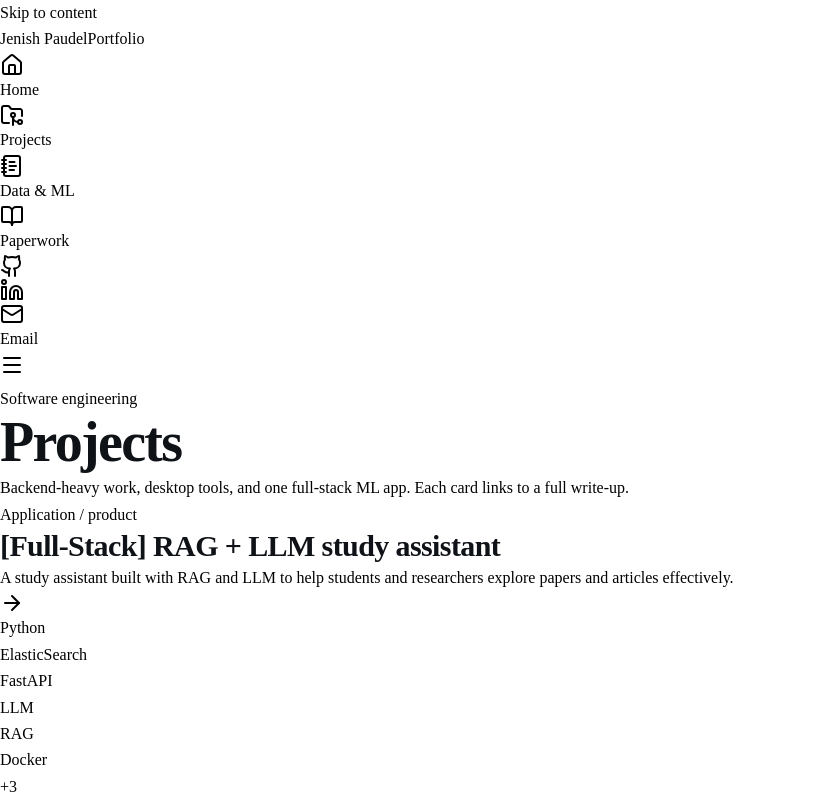
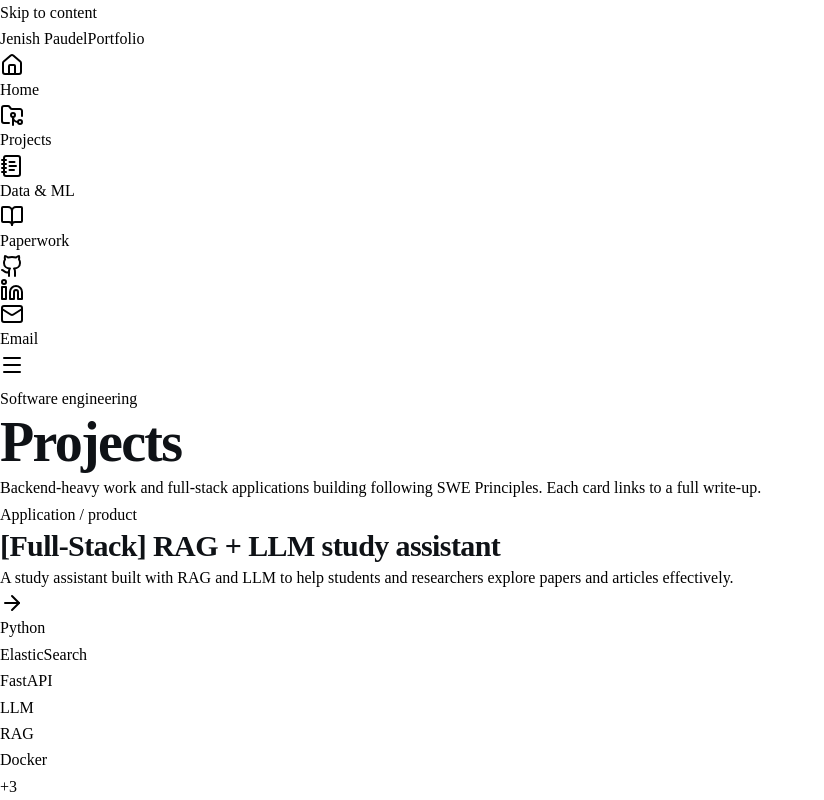
Before and after one commit to amJenish/MyPortfolio, a React (Vite) app in the folder client/: page /#/projects in a window 1280 px wide. Shown: the top 800 px of the page, without its empty margins (0-824 px from the left). Built offline with nearby package versions, Linux system fonts and the light colour scheme.

Commit message:
small fixes

```diff
--- a/client/src/pages/projects.tsx
+++ b/client/src/pages/projects.tsx
@@ -17,7 +17,7 @@ export default function Projects() {
             Projects
           </h1>
           <p className="text-[0.9375rem] leading-relaxed text-muted-foreground">
-            Backend-heavy work, desktop tools, and one full-stack ML app. Each card links to a full write-up.
+            Backend-heavy work and full-stack applications building following SWE Principles. Each card links to a full write-up.
           </p>
           {/* Visual divider with gradient — reinforces section hierarchy */}
           <div className="h-1 w-24 rounded-full bg-gradient-to-r from-primary to-primary/20" aria-hidden />
```
